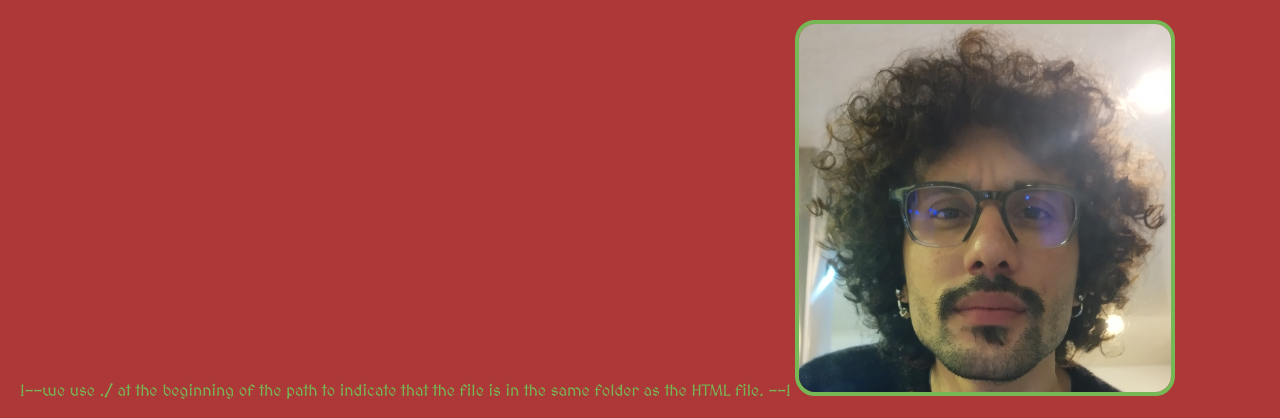
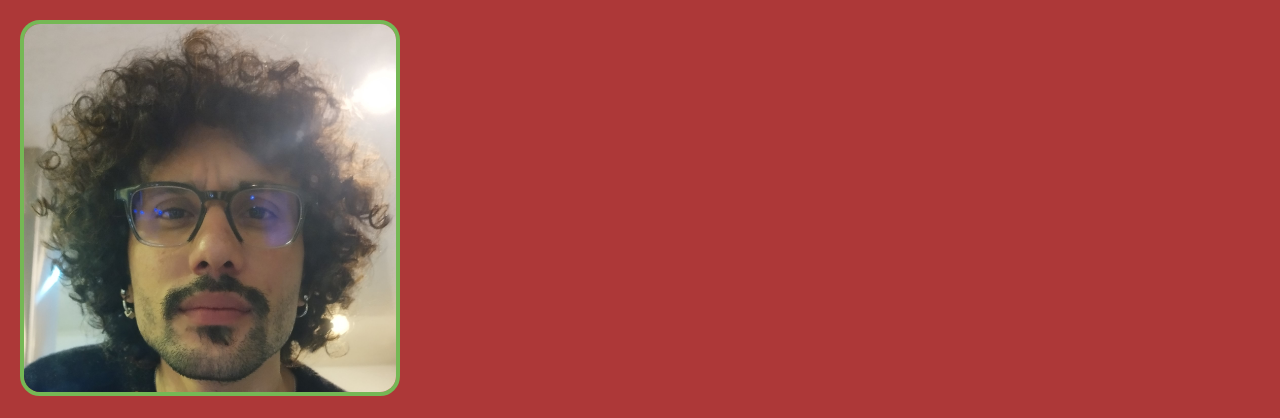
Before and after one commit to ezra1492/personal-site, a website built with Vite: page index.html in a window 1280 px wide. Shown: the top 418 px of the page. Built offline with nearby package versions, Linux system fonts and the light colour scheme; a web font is replaced by a local one.

Commit message:
Correción en línea 5 y 6:  el comentario no estaba bien acotado

```diff
--- a/index.html
+++ b/index.html
@@ -2,8 +2,8 @@
 <html>
   <head>
     <link rel="stylesheet" href="./styles.css" />
-    !--we use ./ at the beginning of the path to indicate that the file is in
-    the same folder as the HTML file. --!
+    <!--we use ./ at the beginning of the path to indicate that the file is in
+    the same folder as the HTML file.-->
     <link
       href="https://fonts.googleapis.com/css2?family=Bangers&family=Black+Ops+One&family=Creepster&family=La+Belle+Aurore&family=MedievalSharp&family=Orbitron&family=Rye&display=swap"
       rel="stylesheet"
```
